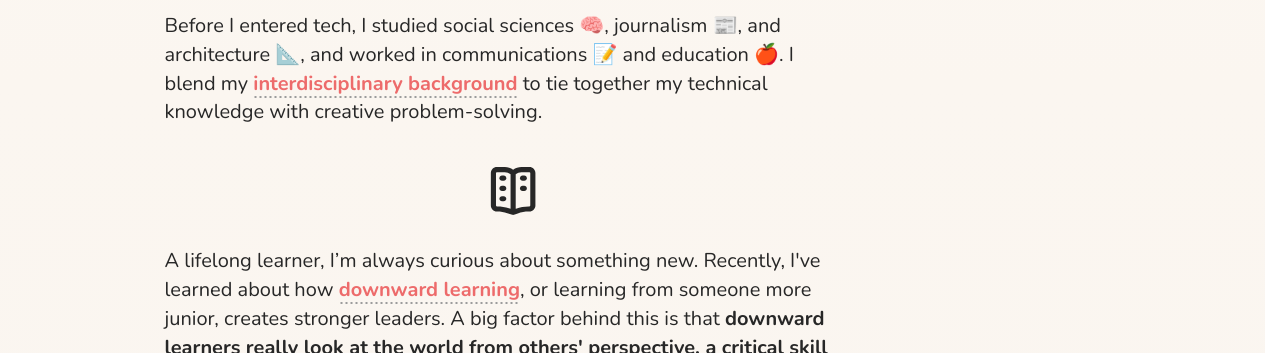
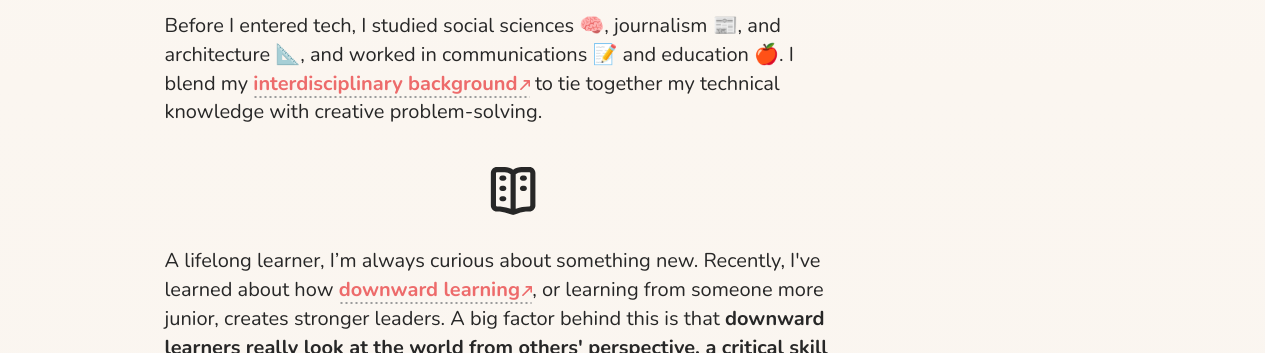
Before and after one commit to robojukie/julie-designs, a Next.js app: page /about in a window 1280 px wide. Shown: the part 1240-1593 px from the top of the page. Built offline with nearby package versions, Linux system fonts and the light colour scheme.

Commit message:
Add new-tab arrow to external links on site pages
Links opening in new tab with rel="noreferrer": Coursera, UT Austin, YouTube, both NYT links, WeForum, and blog.google.

```diff
--- a/app/about/page.tsx
+++ b/app/about/page.tsx
@@ -1,6 +1,7 @@
 import Image from "next/image";
 import type { Metadata } from "next";
 import FadeIn from "@/components/FadeIn";
+import NewTabArrow from "@/components/NewTabArrow";
 
 export const metadata: Metadata = {
   title: "Who am I?",
@@ -36,8 +37,11 @@ export default function About() {
                   <a
                     href="https://www.coursera.org/learn/the-science-of-well-being"
                     className="inline-link"
+                    target="_blank"
+                    rel="noreferrer"
                   >
                     Science of Well-Being
+                    <NewTabArrow />
                   </a>
                   , and learning about the human brain. My goal is to{" "}
                   <strong>
@@ -141,8 +145,13 @@ export default function About() {
                   Before I entered tech, I studied social sciences 🧠,
                   journalism 📰, and architecture 📐, and worked in
                   communications 📝 and education 🍎. I blend my{" "}
-                  <a href="https://liberalarts.utexas.edu/plan2/about-plan-ii/">
+                  <a
+                    href="https://liberalarts.utexas.edu/plan2/about-plan-ii/"
+                    target="_blank"
+                    rel="noreferrer"
+                  >
                     interdisciplinary background
+                    <NewTabArrow />
                   </a>{" "}
                   to tie together my technical knowledge with creative
                   problem-solving.
@@ -156,8 +165,13 @@ export default function About() {
               <p>
                 A lifelong learner, I&rsquo;m always curious about something
                 new. Recently, I&apos;ve learned about how{" "}
-                <a href="https://www.youtube.com/watch?v=Gg3YQbNxtaY">
+                <a
+                  href="https://www.youtube.com/watch?v=Gg3YQbNxtaY"
+                  target="_blank"
+                  rel="noreferrer"
+                >
                   downward learning
+                  <NewTabArrow />
                 </a>
                 , or learning from someone more junior, creates stronger
                 leaders. A big factor behind this is that{" "}
--- a/app/page.tsx
+++ b/app/page.tsx
@@ -5,6 +5,7 @@ import HeroTitle from "@/components/HeroTitle";
 import type { HiLottieHandle } from "@/components/HiLottie";
 import ProjectCard from "@/components/ProjectCard";
 import FadeIn from "@/components/FadeIn";
+import NewTabArrow from "@/components/NewTabArrow";
 
 export default function Home() {
   const hiLottieRef = useRef<HiLottieHandle>(null);
@@ -40,6 +41,7 @@ export default function Home() {
                     rel="noreferrer"
                   >
                     <strong>codes</strong>
+                    <NewTabArrow />
                   </a>
                   {", "}
                   specializing in B2B enterprise products
--- /dev/null
+++ b/components/NewTabArrow.tsx
@@ -0,0 +1,12 @@
+export default function NewTabArrow() {
+  return (
+    <svg
+      className="new-tab-arrow"
+      viewBox="0 0 24 24"
+      aria-hidden="true"
+      focusable="false"
+    >
+      <path d="M2.2 21.8 21.8 2.2M10.2 2.2h11.6v11.6" />
+    </svg>
+  );
+}
--- a/styles/custom.css
+++ b/styles/custom.css
@@ -2734,3 +2734,21 @@ a.social-link:not(.brand):hover {
 .project > .project-run {
   width: 100%;
 }
+
+/* ---------------------------------------------------------------------------
+   35. New-tab arrow  — NEW, NOT IN THE EXPORT
+--------------------------------------------------------------------------- */
+/* The arrow sits inside the <a>, so section 15's dotted ::after — which spans
+   left:0 to right:0 of the anchor — runs under it as well as the word, and
+   currentColor carries both the link's #ed6b6b and its peach hover. */
+.new-tab-arrow {
+  width: 0.51em;
+  height: 0.51em;
+  margin-left: 2px;
+  vertical-align: middle;
+  fill: none;
+  stroke: currentColor;
+  stroke-width: 4;
+  stroke-linecap: round;
+  stroke-linejoin: round;
+}
```
Also changed, not shown: app/brainsprout-accessibility-features/page.tsx (+10 -1 lines), app/brainsprout/page.tsx (+10 -1 lines), components/ProjectSection.tsx (+5 -3 lines).
